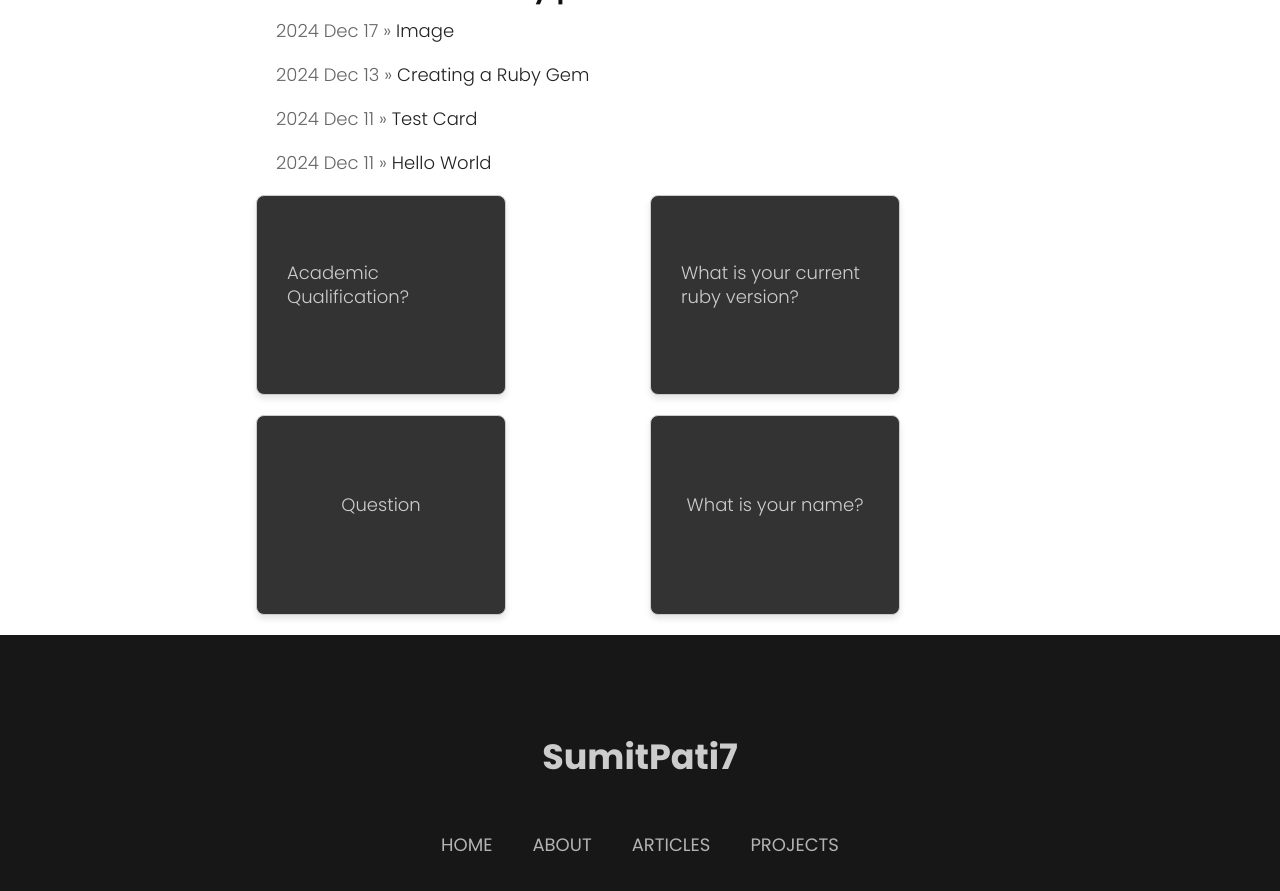
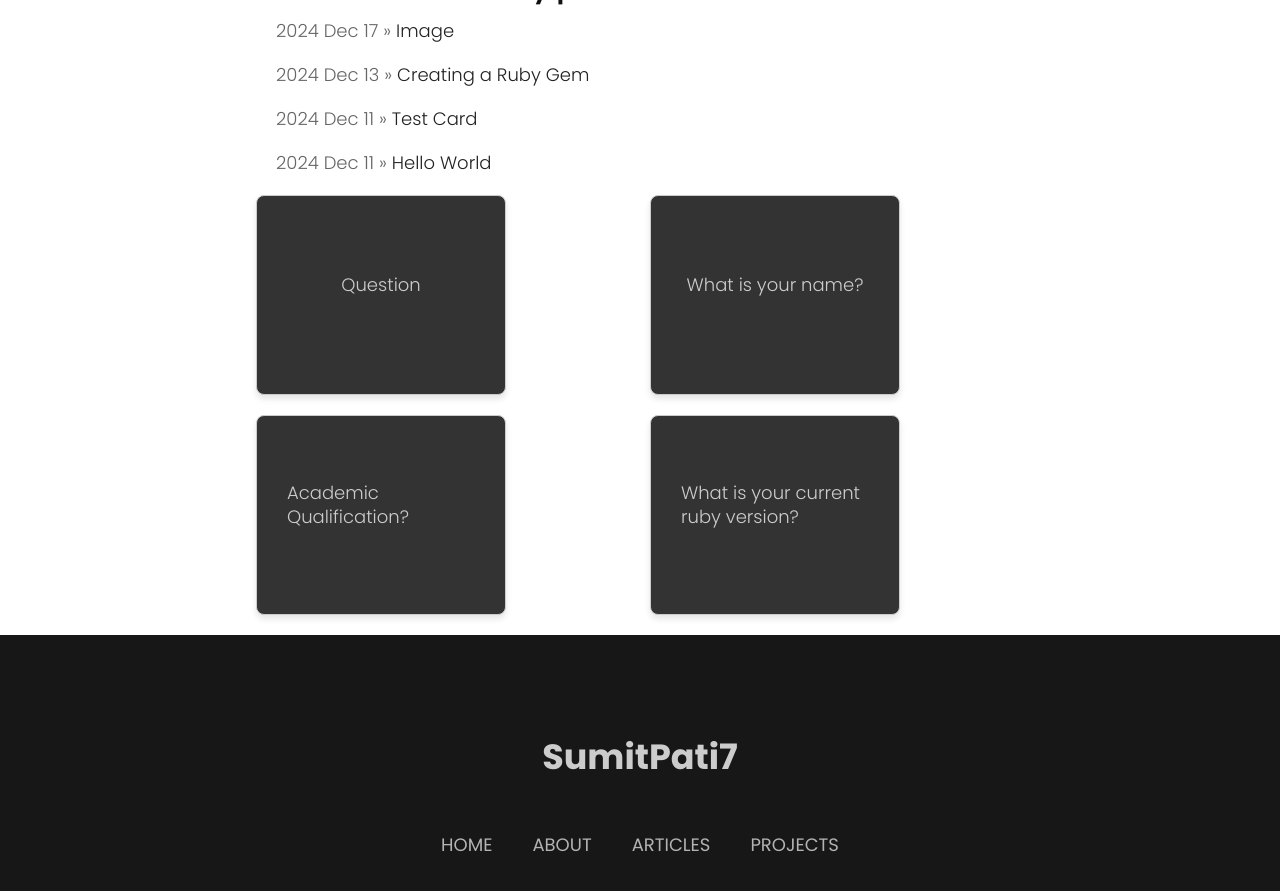
Before and after one commit to sumitpati7/blog, a Jekyll site: the page built from index.md, in a window 1280 px wide and 900 px high, scrolled down 478 px. Shown: the top 891 px of the window. Built offline with Jekyll 4.4.1, drawn with Linux system fonts in a browser that asks for light colours; nearby versions of some CDN libraries; some web fonts are replaced; comment, search, counter and statistics services are not loaded.

Commit message:
auto commit

```diff
--- a/index.md
+++ b/index.md
@@ -2,17 +2,17 @@
 layout: default
 title: SumitPati7
 flashcards:
+  - question: Question
+    answer: Answer
+
+  - question: What is your name?
+    answer: My name is **Sumit Pati**.
+
   - question: Academic Qualification?
     answer: Bachelor in CSIT
 
   - question: What is your current ruby version?
     answer: 3\.3.4
-
-  - question: Question
-    answer: Answer
-
-  - question: What is your name?
-    answer: My name is **Sumit Pati**.
 
 ---
 # Hello There, I am Sumit Pati.
```
